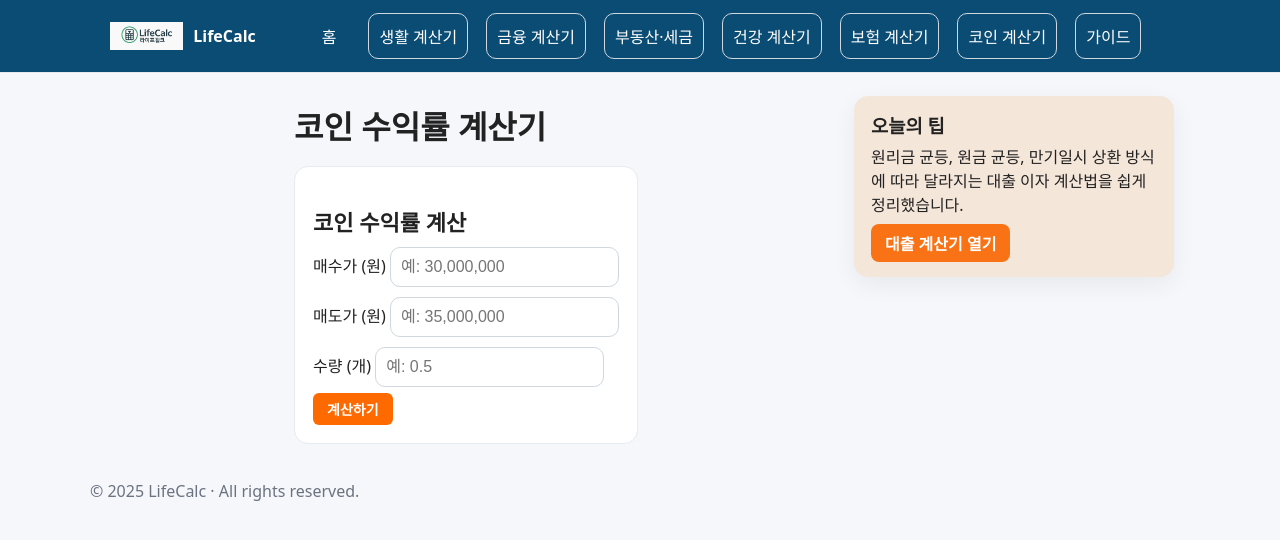
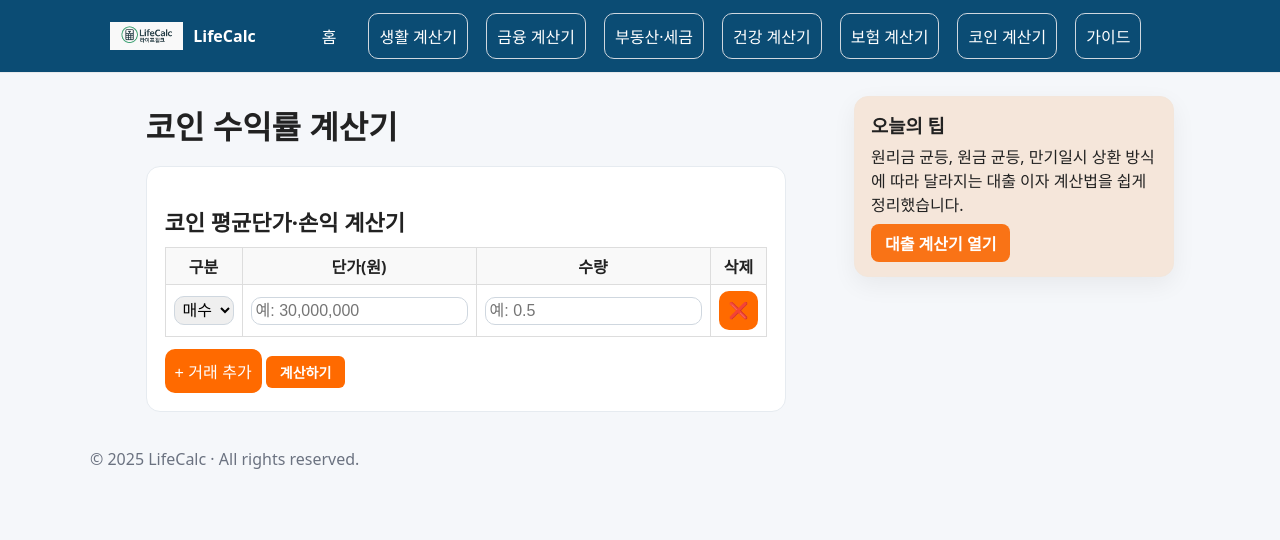
Before and after one commit to khai-lang/LifeCalc, a Jekyll site: the page built from crypto/profit/index.md, in a window 1280 px wide. Shown: the top 540 px of the page. Built offline with Jekyll 4.4.1, drawn with Linux system fonts in a browser that asks for light colours.

Commit message:
Update index.md

```diff
--- a/crypto/profit/index.md
+++ b/crypto/profit/index.md
@@ -8,37 +8,100 @@ section: crypto
 
 # 코인 수익률 계산기
 
-<div class="card" style="max-width:760px;margin:0 auto;">
-  <form onsubmit="event.preventDefault();calcProfit();">
-    <h2>코인 수익률 계산</h2>
-    <label>매수가 (원)
-      <input type="text" id="buy" oninput="formatNumberInput(this)" placeholder="예: 30,000,000">
-    </label>
-    <label>매도가 (원)
-      <input type="text" id="sell" oninput="formatNumberInput(this)" placeholder="예: 35,000,000">
-    </label>
-    <label>수량 (개)
-      <input type="text" id="qty" oninput="formatNumberInput(this)" placeholder="예: 0.5">
-    </label>
+<div class="card" style="max-width:860px;margin:0 auto;">
+  <form onsubmit="event.preventDefault(); calcCoinAvg();">
+    <h2>코인 평균단가·손익 계산기</h2>
+
+    <table class="trade-table">
+      <thead>
+        <tr>
+          <th>구분</th>
+          <th>단가(원)</th>
+          <th>수량</th>
+          <th>삭제</th>
+        </tr>
+      </thead>
+      <tbody id="tradeList">
+        <tr>
+          <td>
+            <select class="trade-type">
+              <option value="buy">매수</option>
+              <option value="sell">매도</option>
+            </select>
+          </td>
+          <td><input type="text" class="trade-price" data-format="currency" placeholder="예: 30,000,000"></td>
+          <td><input type="text" class="trade-qty" data-format="number" placeholder="예: 0.5"></td>
+          <td><button type="button" onclick="removeRow(this)">❌</button></td>
+        </tr>
+      </tbody>
+    </table>
+
+    <button type="button" onclick="addRow()">+ 거래 추가</button>
     <button class="btn">계산하기</button>
   </form>
-  <div id="profitResult" class="result-box"></div>
+
+  <div id="coinResult" class="result-box"></div>
 </div>
 
 <script>
-function calcProfit(){
-  const b = getNumberValue('buy');
-  const s = getNumberValue('sell');
-  const q = getNumberValue('qty');
+function addRow(){
+  const row=document.createElement('tr');
+  row.innerHTML=`
+    <td>
+      <select class="trade-type">
+        <option value="buy">매수</option>
+        <option value="sell">매도</option>
+      </select>
+    </td>
+    <td><input type="text" class="trade-price" data-format="currency" placeholder="단가(원)"></td>
+    <td><input type="text" class="trade-qty" data-format="number" placeholder="수량"></td>
+    <td><button type="button" onclick="removeRow(this)">❌</button></td>
+  `;
+  document.getElementById('tradeList').appendChild(row);
+}
 
-  const cost = b*q, revenue = s*q, profit = revenue - cost;
-  const rate = cost>0 ? (profit/cost*100):0;
+function removeRow(btn){ btn.closest('tr').remove(); }
 
-  document.getElementById('profitResult').innerHTML =
-    `총 매입금액: <b>${cost.toLocaleString()}</b> 원<br>
-     총 매도금액: <b>${revenue.toLocaleString()}</b> 원<br>
-     손익: <b>${profit.toLocaleString()}</b> 원<br>
-     수익률: <b>${rate.toFixed(2)}%</b>`;
-  document.getElementById('profitResult').classList.add("show");
+function calcCoinAvg(){
+  let totalBuyCost=0, totalBuyQty=0;
+  let realizedProfit=0, remainingQty=0;
+
+  document.querySelectorAll('#tradeList tr').forEach(row=>{
+    const type=row.querySelector('.trade-type').value;
+    const price=parseFloat((row.querySelector('.trade-price').value||'').replace(/,/g,''))||0;
+    const qty=parseFloat((row.querySelector('.trade-qty').value||'').replace(/,/g,''))||0;
+
+    if(type==='buy'){
+      totalBuyCost += price*qty;
+      totalBuyQty  += qty;
+      remainingQty += qty;
+    }else if(type==='sell'){
+      if(totalBuyQty>0){
+        const avg= totalBuyCost/totalBuyQty;
+        realizedProfit += (price-avg)*qty;
+        totalBuyCost -= avg*qty;
+        totalBuyQty  -= qty;
+        remainingQty -= qty;
+      }
+    }
+  });
+
+  const avgPrice = totalBuyQty>0 ? totalBuyCost/totalBuyQty : 0;
+  const el=document.getElementById('coinResult');
+  el.innerHTML=
+    `<h3>결과</h3>
+     평균 매입 단가: <b>${isNaN(avgPrice)?'-':avgPrice.toLocaleString()}</b> 원<br>
+     보유 수량: <b>${remainingQty}</b> 개<br>
+     잔여 평가 금액: <b>${totalBuyCost.toLocaleString()}</b> 원<br>
+     실현 손익: <b>${realizedProfit.toLocaleString()}</b> 원`;
+  el.classList.add('show');
 }
 </script>
+
+<style>
+.trade-table{ width:100%; border-collapse:collapse; margin-bottom:12px; }
+.trade-table th, .trade-table td{ border:1px solid #ddd; padding:6px 8px; text-align:center; }
+.trade-table th{ background:#f9f9f9; }
+.trade-table input, .trade-table select{ width:100%; box-sizing:border-box; padding:4px; }
+.trade-table button{ background:none; border:none; cursor:pointer; font-size:16px; }
+</style>
```
